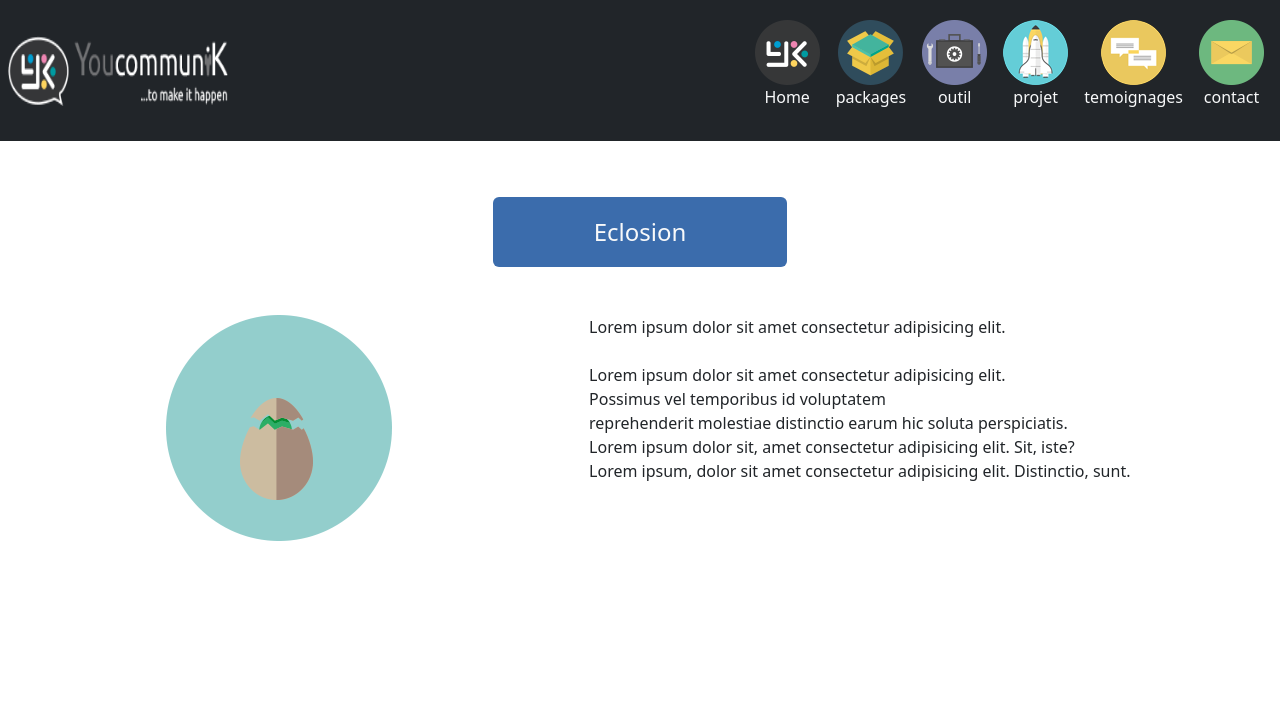
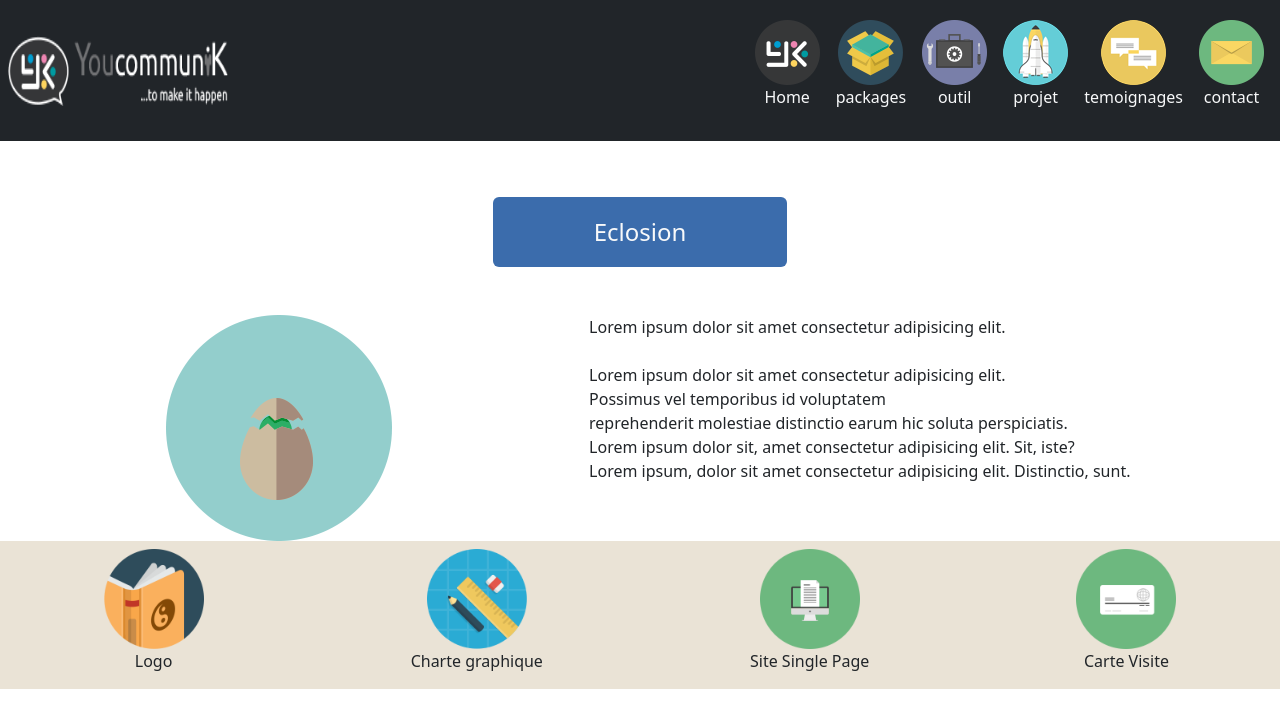
Before and after one commit to BelfaresMohamed/templaite_yocomminik_boo, a website: page index.html in a window 1280 px wide. Drawn offline with nearby package versions, Linux system fonts and the light colour scheme.

Commit message:
fin section de icon 1

```diff
--- a/index.html
+++ b/index.html
@@ -64,6 +64,32 @@
             </div>
         </div>
 
+
+
+
+
+
+
+
+
+        <div class=" text-center bg-pink pt-2 d-md-flex d-lg-flex justify-content-lg-around justify-content-md-around">
+            <div>
+                <img src="./public/img/Logo-logo.png" height="100px" width="100px" alt="">
+                <p>Logo</p>
+            </div>
+            <div>
+                <img src="./public/img/icon-charte-graphic.png" height="100px" width="100px" alt="">
+                <p>Charte graphique</p>
+            </div>
+            <div>
+                <img src="./public/img/site-single-page.png" height="100px" width="100px" alt="">
+                <p>Site Single Page</p>
+            </div>
+            <div>
+                <img src="./public/img/carte-visite.png" height="100px" width="100px" alt="">
+                <p>Carte Visite</p>
+            </div>
+        </div>
     </main>
 
     <script src="./node_modules/bootstrap/dist/js/bootstrap.bundle.js"></script>
--- a/src/sass/_variables.sass
+++ b/src/sass/_variables.sass
@@ -3,10 +3,11 @@
 
 
 $dark:rgb(59, 108, 172)
+$pink :#EAE3D6
 
 
 //* Notre customisations des couleurs :
-$custom-colors : ("darkeen" : $dark,)
+$custom-colors : ("darkeen" : $dark,"pink":$pink)
 
 //* Fusionner les informations avec celles de bootstrap :
 $theme-colors : map-merge($theme-colors , $custom-colors)
```
Also changed, not shown: public/css/app.css.
